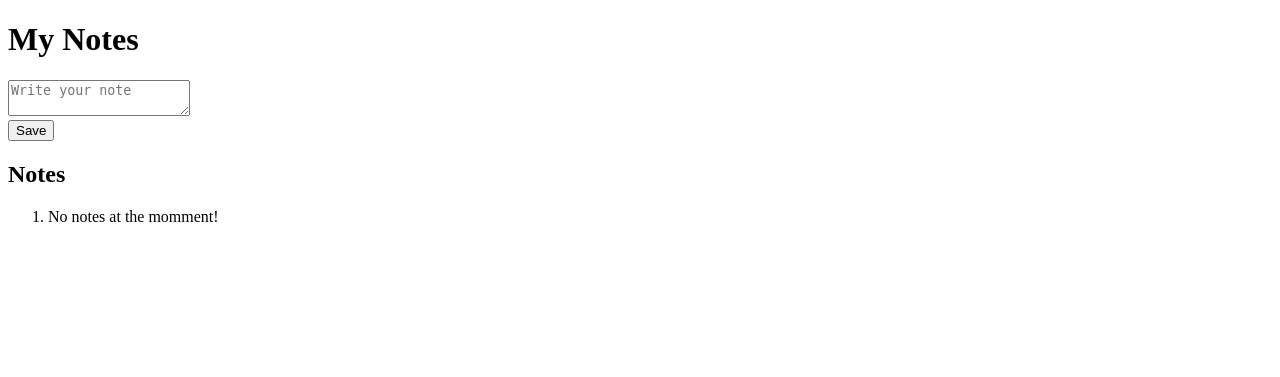
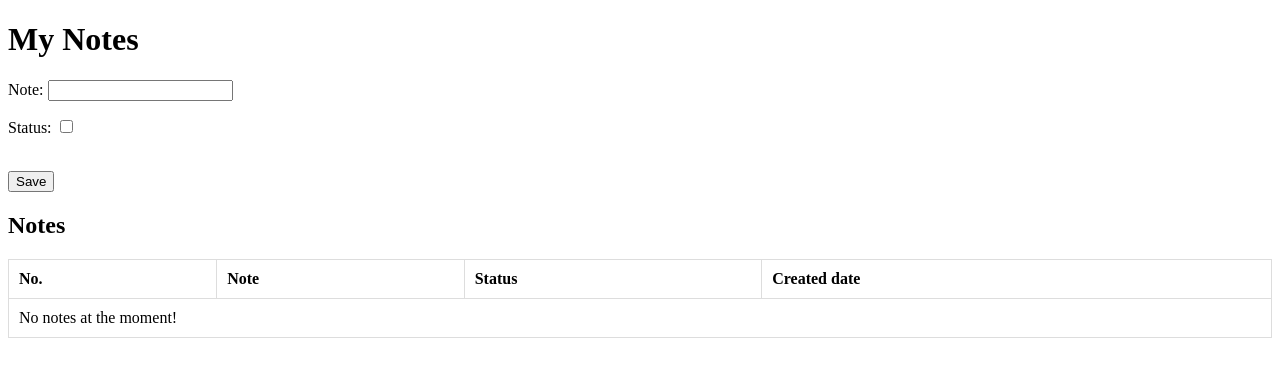
Before and after one commit to Duyan21/py-project-demo, a Django app: page /notes/ in a window 1280 px wide. Shown: the top 377 px of the page. Run offline with Django 5.2, Linux system fonts and the light colour scheme; data that the repository does not hold is empty.

Commit message:
Update form, update models

```diff
--- a/noteapp/notes/models.py
+++ b/noteapp/notes/models.py
@@ -3,3 +3,5 @@ from django.db import models
 # Create your models here.
 class Note(models.Model):
     content = models.TextField()
+    status = models.BooleanField(default=False)
+    created_at = models.DateTimeField(auto_now_add=True)
--- /dev/null
+++ b/noteapp/notes/static/notes/style.css
@@ -0,0 +1,13 @@
+table {
+    width: 100%;
+    border-collapse: collapse;
+    margin-top: 20px;
+    background-color: #fff;
+}
+
+table th,
+table td {
+    border: 1px solid #ddd;
+    padding: 10px;
+    text-align: left;
+}
--- a/noteapp/notes/templates/notes/index.html
+++ b/noteapp/notes/templates/notes/index.html
@@ -1,24 +1,38 @@
+{% load static %}
 <!DOCTYPE html>
 <html>
     <head>
         <title>Notes</title>
+        <link rel="stylesheet" href="{% static 'notes/style.css' %}">
     </head>
     <body>
         <h1>My Notes</h1>
         <form method="post">
             {% csrf_token %}
-            <textarea name="content" placeholder="Write your note"></textarea>
+            {{ form.as_p }}
             <br>
             <button type="submit">Save</button>
         </form>
 
         <h2>Notes</h2>
-        <ol>
-        {% for note in notes %}
-            <li>{{note.content}}</li>
-        {% empty %}
-            <li>No notes at the momment!</li>
-        {% endfor %}
-        </ol>
+        <table>
+            <tr>
+                <th>No.</th>
+                <th>Note</th>
+                <th>Status</th>
+                <th>Created date</th>
+            </tr>
+
+            {% for note in notes %}
+            <tr>
+            <td>{{ forloop.counter }}</td>
+            <td>{{ note.content }}</td>
+            <td>{{ note.status }}</td>
+            <td>{{ note.created_at }}</td>
+            </tr>
+            {% empty %}
+            <tr> <td colspan="4">No notes at the moment!</td> </tr>
+            {% endfor %}
+        </table>
     </body>
 </html>
--- a/noteapp/notes/views.py
+++ b/noteapp/notes/views.py
@@ -1,17 +1,27 @@
 from django.http import HttpResponse
 from django.shortcuts import redirect, render
+from django import forms
 
 from notes.models import Note
 
 # Create your views here.
+class NoteForm(forms.Form):
+    note = forms.CharField(max_length=100)
+    status = forms.BooleanField(required=False)
+
 def index(request):
     if request.method == "POST":
-        content = request.POST.get("content")
-        if content:
-            Note.objects.create(content=content)
+        Form = NoteForm(request.POST)
+        if Form.is_valid():
+            note = Form.cleaned_data["note"]
+            status = Form.cleaned_data["status"]
+            Note.objects.create(content=note,status=status)
         return redirect("index")
+    else:
+        Form = NoteForm()
 
     notes = Note.objects.all()
     return render(request, "notes/index.html", {
-        "notes": notes
+        "notes": notes,
+        "form": Form,
     })
```
Also changed, not shown: noteapp/notes/migrations/0002_note_created_at_note_status.py (added).
